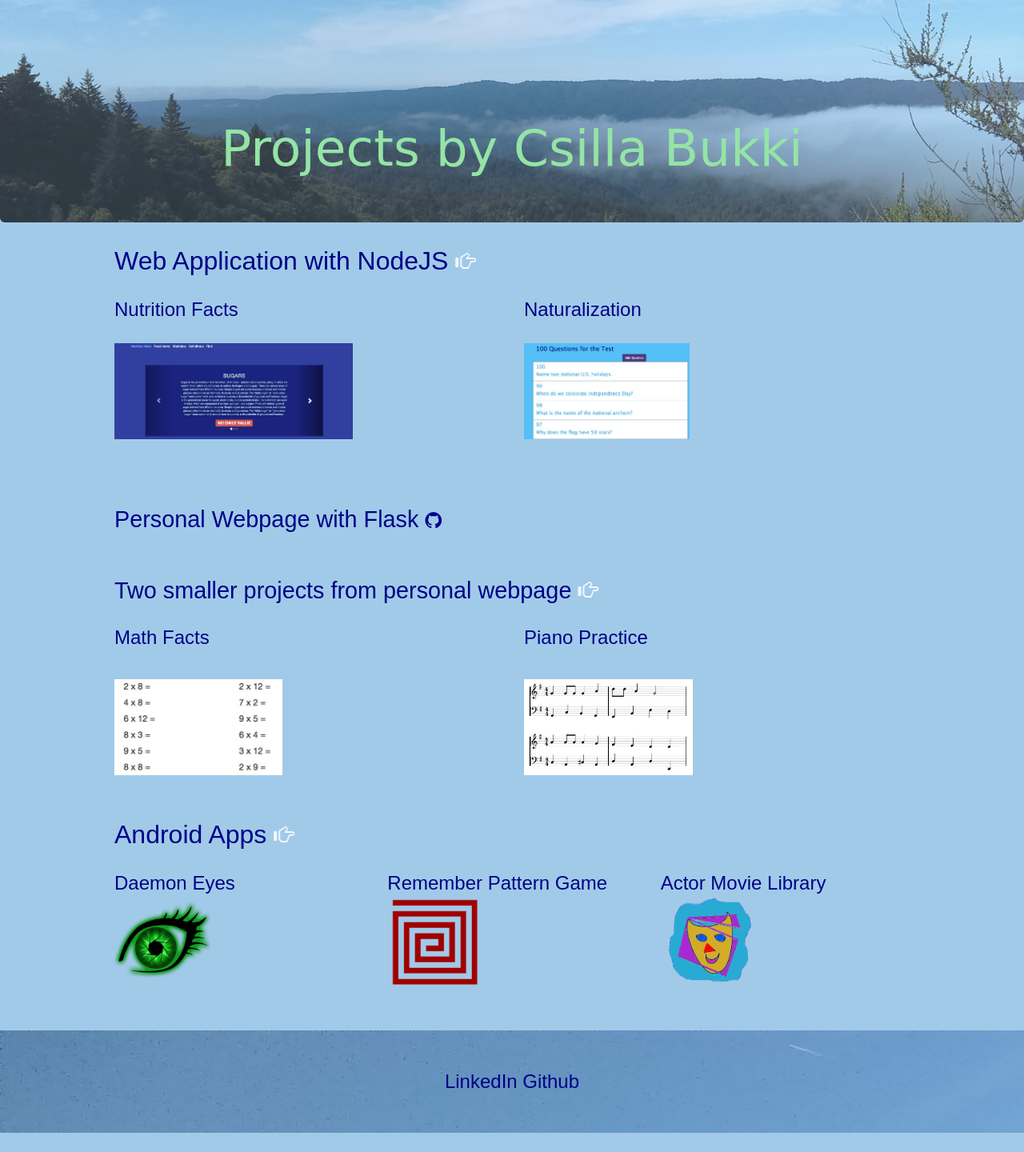
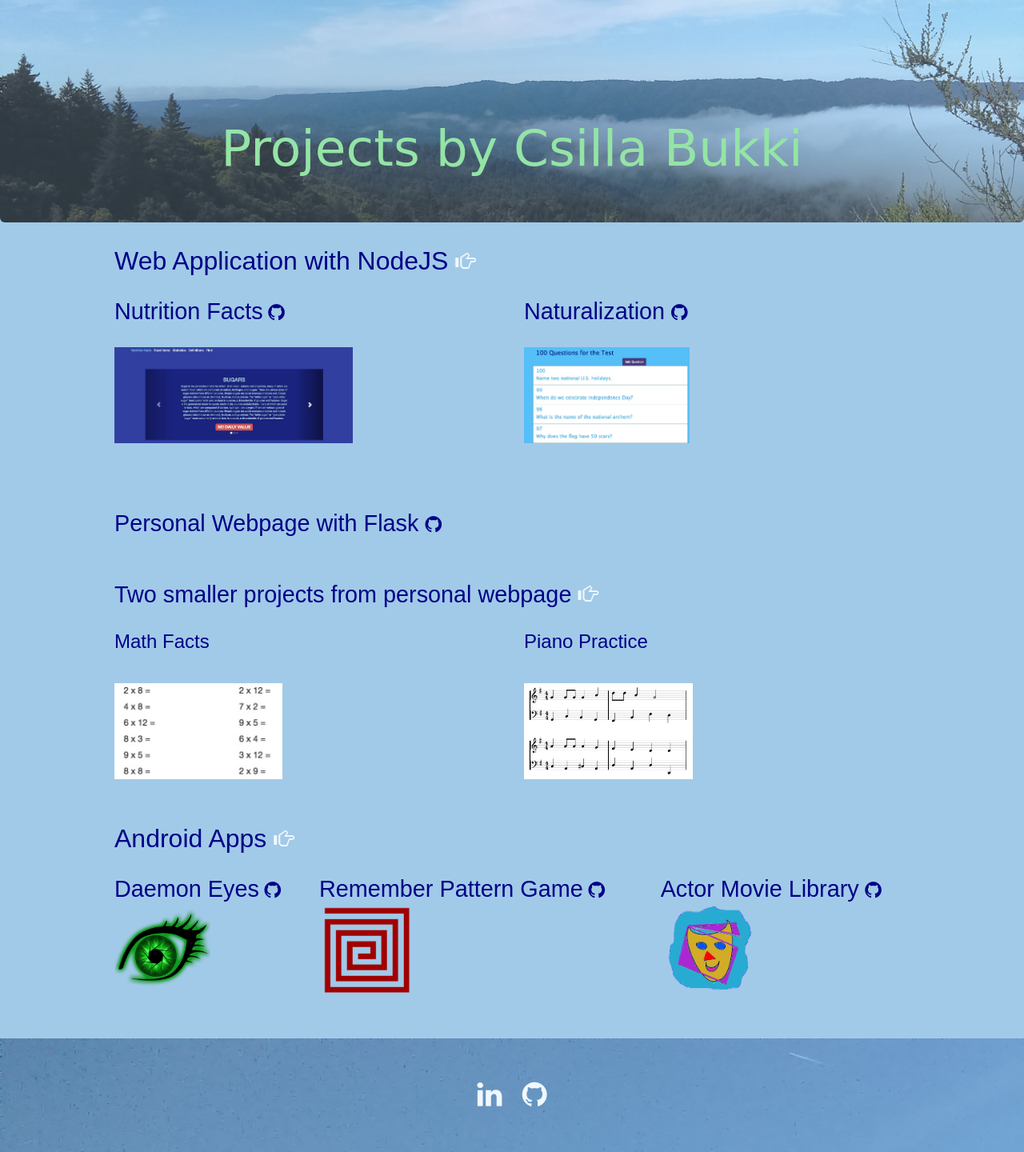
Before and after one commit to bukkicsilla/portfolio, a website: page index.html in a window 1280 px wide. Shown: the part 137-1577 px from the top of the page at 80% size. Before the commit the page ends 1553 px from the top, so only its background shows below. Drawn offline with nearby package versions, Linux system fonts and the light colour scheme.

Commit message:
links fixing

```diff
--- a/index.html
+++ b/index.html
@@ -43,9 +43,9 @@
 
         <span class="apps" align="left"> Web Application with NodeJS </span><span style="color:aliceblue" class="glyphicon glyphicon-hand-right"></span><br/><br/>
         <div class="row">
-              <div class="col-sm-6"> <a class="text" href='https://github.com/bukkicsilla/nutrifacts' target="_blank">Nutrition Facts</a>
+              <div class="col-sm-6"> <span class="mm">Nutrition Facts</span><a href="https://github.com/bukkicsilla/nutrifacts" target="_blank"> <span class="fa fa-github"></span> </a>
             </div>
-              <div class="col-sm-6"><a class="text" href='https://github.com/bukkicsilla/natur' target="_blank"> Naturalization </a> </div>
+              <div class="col-sm-6"><span class="mm"> Naturalization </span> <a href="https://github.com/bukkicsilla/natur" target="_blank"> <span class="fa fa-github"></span> </a> </div>
               </div>
             <br/>
             <div class="row">
@@ -76,18 +76,19 @@
  <br/><br/>
         <span class='apps' align='left'> Android Apps </span><span style="color:aliceblue" class="glyphicon glyphicon-hand-right"></span><br/> <br/>
             <div class="row">
-              <div class="col-sm-4"> <a href='https://play.google.com/store/apps/details?id=org.photos.demoneyes&hl=en' target="_blank">Daemon Eyes</a>
+              <div class="col-sm-3"> <span class="mm">Daemon Eyes</span><a href="https://github.com/bukkicsilla/DaemonEyes" target="_blank"> <span class="fa fa-github"></span> </a>
               </div>
-              <div class="col-sm-4"><a href='https://play.google.com/store/apps/details?id=org.education.rememberpattern&hl=en' target="_blank"> Remember Pattern Game</a> </div>
-              <div class="col-sm-4"><a href='https://play.google.com/store/apps/details?id=org.magic.am&hl=en' target="_blank">Actor Movie Library</a>
+              <div class="col-sm-5"><span class="mm"> Remember Pattern Game</span><a href="https://github.com/bukkicsilla/Remember-Pattern-Game" target="_blank"> <span class="fa fa-github"></span> </a>  </div>
+
+              <div class="col-sm-4"><span class="mm">Actor Movie Library</span> <a href="https://github.com/bukkicsilla/AM" target="_blank"> <span class="fa fa-github"></span> </a>
                 </div>
             </div>
             <div class="row">
-              <div class="col-sm-4"> <a href="https://github.com/bukkicsilla/DaemonEyes" target="_blank"><img src="images/daemoneyes.png" alt="Daemon Eyes"/>
+              <div class="col-sm-3"> <a href="https://play.google.com/store/apps/details?id=org.photos.demoneyes&hl=en" target="_blank"><img src="images/daemoneyes.png" alt="Daemon Eyes"/>
                   </a></div>
-                <div class="col-sm-4"> <a href="https://github.com/bukkicsilla/Remember-Pattern-Game" target="_blank"><img src="images/remember.png" alt="Remember Pattern"/></a>
+                <div class="col-sm-5"> <a href="https://play.google.com/store/apps/details?id=org.education.rememberpattern&hl=en" target="_blank"><img src="images/remember.png" alt="Remember Pattern"/></a>
                 </div>
-                <div class="col-sm-4"><a href="https://github.com/bukkicsilla/AM" target="_blank"><img src="images/am.png"  alt="Actor Movie"/></a>
+                <div class="col-sm-4"><a href="https://play.google.com/store/apps/details?id=org.magic.am&hl=en" target="_blank"><img src="images/am.png"  alt="Actor Movie"/></a>
                 </div>
             </div>
 
@@ -95,8 +96,8 @@
 
 
         <footer align="center">
-        <a href='https://www.linkedin.com/in/csillabukki/' target="_blank"> LinkedIn </a>
-        <a href='https://github.com/bukkicsilla' target="_blank"> Github </a>
+        <a class="ff" href="https://www.linkedin.com/in/csillabukki/" target="_blank"> <span class="fa fa-linkedin"></span> </a> &nbsp;
+        <a class="ff" href="https://github.com/bukkicsilla" target="_blank"> <span class="fa fa-github"></span> </a>
         </footer>
 
     </body>
--- a/public/css/style.css
+++ b/public/css/style.css
@@ -19,11 +19,22 @@ a:visited  {
 
     text-decoration: none;
 }
+a:hover{
+    text-decoration: none;
+    color: aliceblue;
+}
+a.ff:hover{
+    color: lightgreen;
+}
 /*.text{
     color: aliceblue;
 }*/
 .mm{
     font-size: 120%;
+}
+.ff{
+    font-size: 150%;
+    color:aliceblue;
 }
  h1 {
     color: blue;
```
